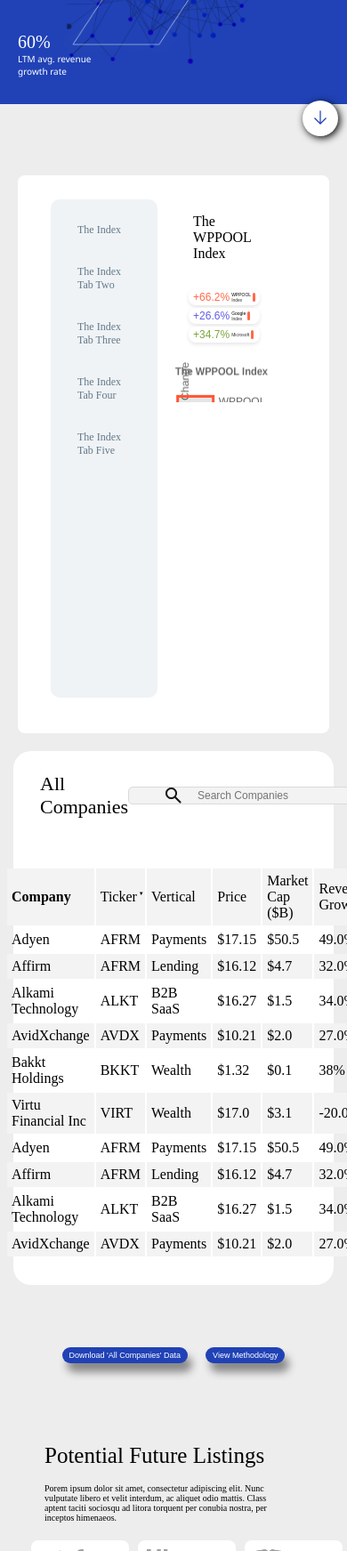
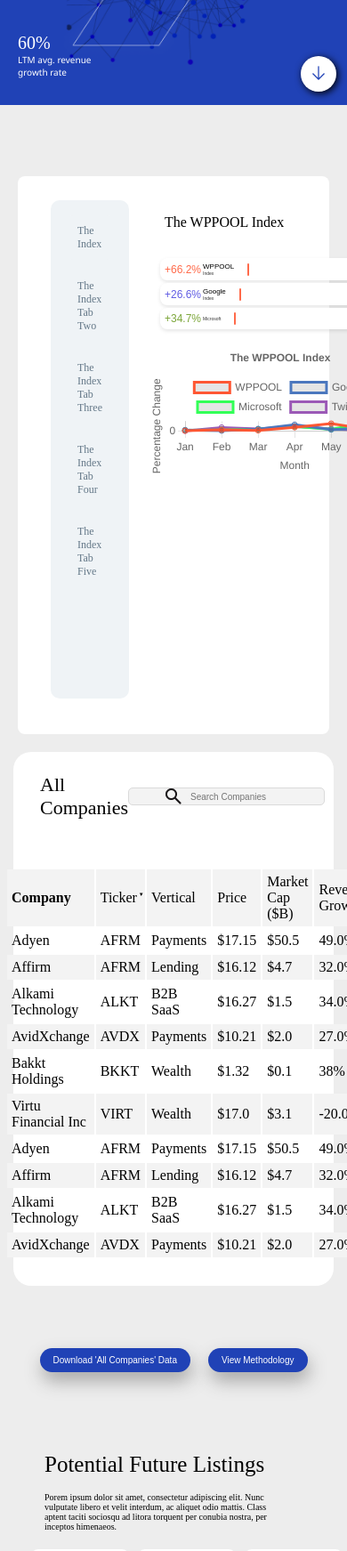
Before and after one commit to sohagbhuiyan/Wppool_Task, a plain HTML site: page index.html in a window 390 px wide. Shown: the part 257-2000 px from the top of the page at 89% size. Drawn offline with nearby package versions, Linux system fonts and the light colour scheme; files whose address does not match are found by name.

Commit message:
responsive

```diff
--- a/style.css
+++ b/style.css
@@ -327,7 +327,6 @@
 }
 .unionimg {
   height: 35px;
-  position: absolute;
 }
 
 .chart-labels {
@@ -343,12 +342,7 @@
   border: none;
   display: flex;
 }
-.chart-container {
-  width: 90%;
-}
-.lineChart2 {
-  width: 90%;
-}
+
 .chart-lb1 {
   color: #fc714d;
   font-size: 5px;
@@ -885,7 +879,7 @@
     background-color: transparent;
     border-radius: 50px;
     border: 1px solid white;
-    padding: 5px 8px;
+    padding: 7px 8px;
     outline: none;
     font-weight: 400;
   }
@@ -901,8 +895,8 @@
   .arrowdown {
     position: absolute;
     padding: 4px;
-    right: 10px;
-    top: 370px;
+    right: 12px;
+    top: 320px;
     border-radius: 50%;
     box-shadow: 2px 2px -8px gray;
   }
@@ -946,6 +940,8 @@
   .input2 {
     font-size: 0.5rem;
     padding: 5px 8px;
+  }.story-title {
+    font-size: 32px;
   }
   .graph-title {
     font-size: 16px;
@@ -974,11 +970,11 @@
     border-radius: 5px;
   }
   .comp-input {
-    font-size: 12px;
+    font-size: 10px;
     border: none;
     outline: none;
-    padding: 2px 10px;
-    height: 8px;
+    padding: 2px ;
+    height: 10px;
   }
   .comp-table {
     max-width: 90%;
@@ -1018,10 +1014,10 @@
     background-color: #2042b6;
     color: #ffffff;
     border: none;
-    font-size: 9px;
-    box-shadow: 5px 10px 10px #888888;
+    font-size: 10px;
+    box-shadow: 2px 10px 20px #a7a7a7;
     border-radius: 50px;
-    padding: 4px 8px;
+    padding: 8px 15px;
   }
   .poten-heading {
     font-size: 25px;
@@ -1072,7 +1068,8 @@
     padding: 2px 14px;
   }
   .report {
-    font-size: 6px;
+    font-size: 9px;
+    padding: 5px 35px;
   }
   .stories-title {
     padding: 10px;
@@ -1083,6 +1080,11 @@
     gap: 5px;
   padding: 10px;
 
+  }
+  .usa {
+    font-size: 32px;
+    font-weight: 400;
+    margin-bottom: 10px;
   }
   .card {
     padding: 10px 12px;
@@ -1109,12 +1111,12 @@
     padding: 18px 20px;
   }
   .card-state {
-    display: inline-flexbox;
+    padding: 40px;
     background-color: #ffffff;
     border-radius: 8px;
     box-shadow: 0 2px 4px rgba(0, 0, 0, 0.1);
-    font-size: 5px;
-    width: 70px;
+    font-size: 8px;
+
   }
 
   .cards-all {
@@ -1124,7 +1126,7 @@
     padding: 15px;
   }
   .card-state {
-    padding: 2px 5px;
+    padding: 5px ;
     border-radius: 8px;
     box-shadow: 0 2px 4px rgba(0, 0, 0, 0.1);
   }
@@ -1141,6 +1143,12 @@
     font-size: 12px;
     margin-right: 2px;
   }
+  .st-yr {
+    font-size: 18px;
+    font-weight: 400;
+    padding: 6px 15px;
+    cursor: pointer;
+  }
 
   .card-namespan:first-child {
     font-weight: bold;
@@ -1152,9 +1160,9 @@
   }
 
   .card-state::after {
-    width: 3px;
-    height: 10px;
-    margin-left: 2px;
+    width: 2px;
+    height: 14px;
+    margin-left:15px;
   }
 
   .page {
@@ -1563,6 +1571,9 @@
   .ft2-rw-1 {
     font-size: 12px;
   }
+  .dot {
+    display: none;
+  }
 
   .ft2-rows {
     font-size: 11px;
```
